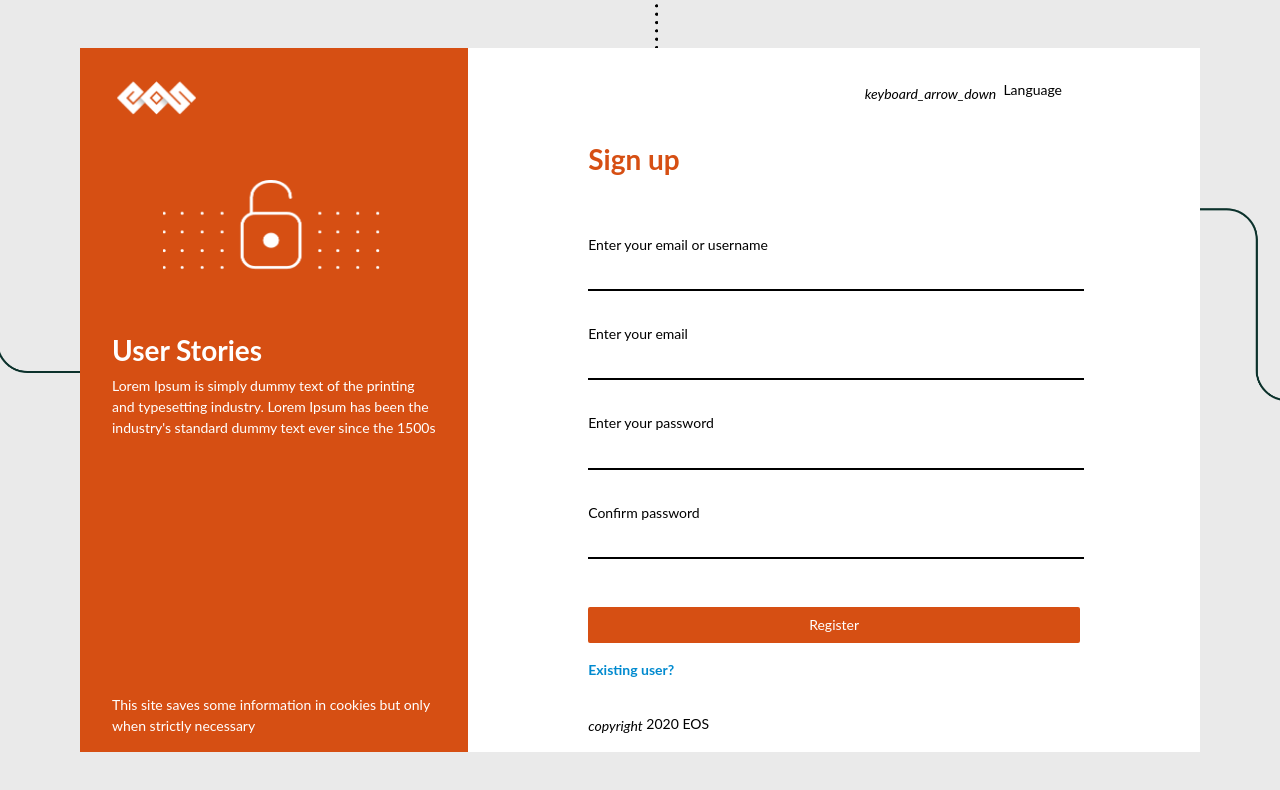
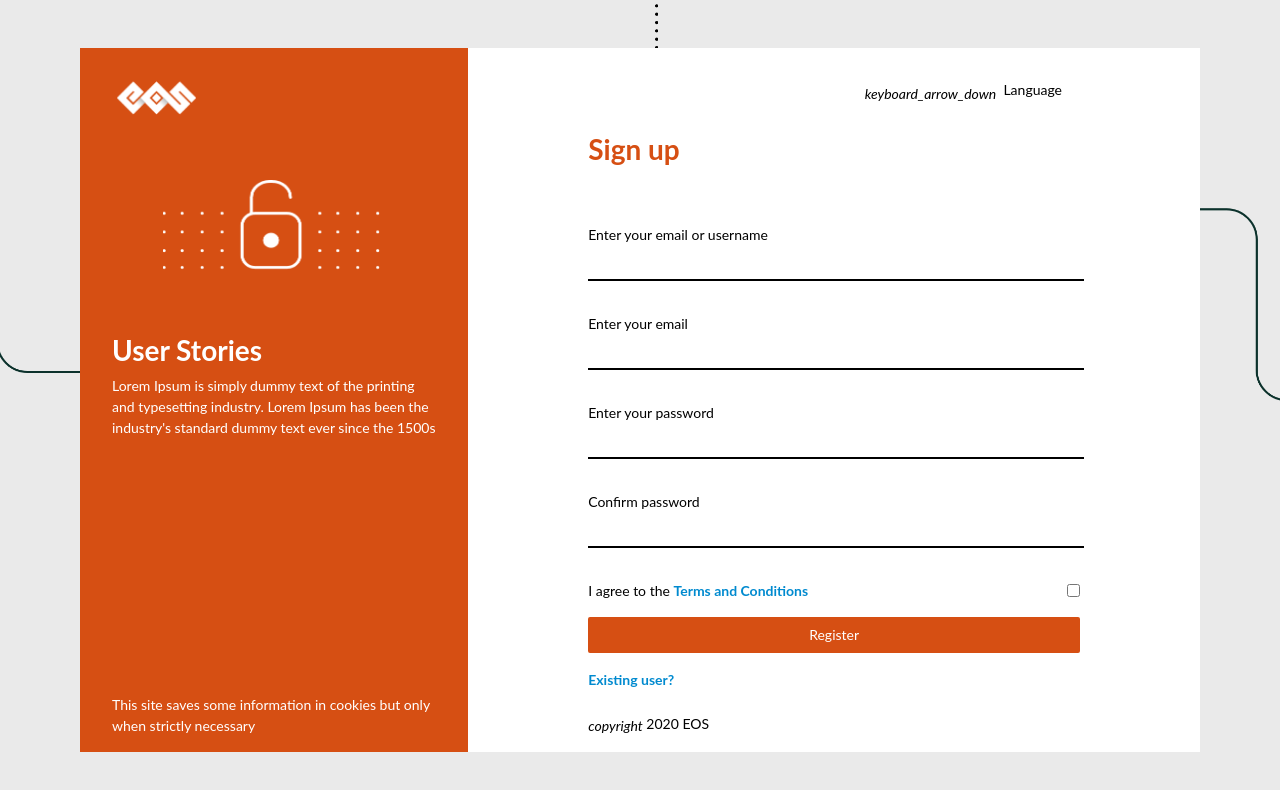
Before and after one commit to EOS-uiux-Solutions/user-story, a React (Create React App) app: page /register in a window 1280 px wide. Shown: the top 790 px of the page. Built offline with nearby package versions, Linux system fonts and the light colour scheme; no server answers; some icons are missing.

Commit message:
Added T&C checkbox on Register page

```diff
--- a/src/assets/scss/pages/authentication.scss
+++ b/src/assets/scss/pages/authentication.scss
@@ -12,9 +12,8 @@
 
 .authentication {
   display: flex;
-  height: 704px;
   margin: auto;
-  overflow: auto;
+  min-height: 704px;
   width: 1120px;
   z-index: 99;
 }
--- a/src/pages/Register.js
+++ b/src/pages/Register.js
@@ -16,7 +16,8 @@ export const Register = () => {
   const initialFormState = {
     username: '',
     email: '',
-    password: ''
+    password: '',
+    tc: false
   }
 
   const [data, setData] = useState(initialFormState)
@@ -108,6 +109,24 @@ export const Register = () => {
                 name='password'
                 onChange={handleInputChange}
               />
+              <div className='flex flex-row flex-space-between'>
+                <label htmlFor='tc'>
+                  I agree to the{' '}
+                  <Link className='link link-default' to='#'>
+                    Terms and Conditions
+                  </Link>
+                </label>
+                <input
+                  type='checkbox'
+                  name='tc'
+                  onChange={() =>
+                    setData({
+                      ...data,
+                      tc: !data.tc
+                    })
+                  }
+                />
+              </div>
               <Button type='submit' className='btn btn-default'>
                 {t('authentication:register-label')}
               </Button>
```
